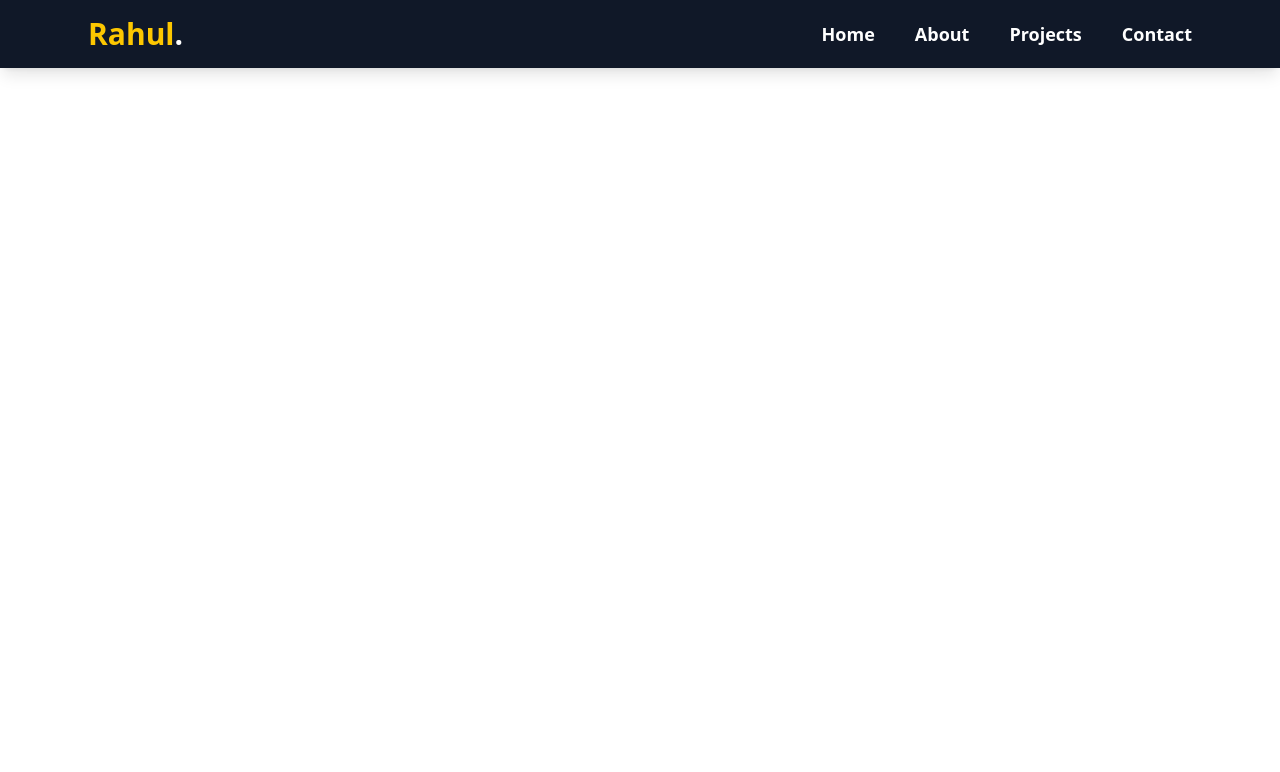
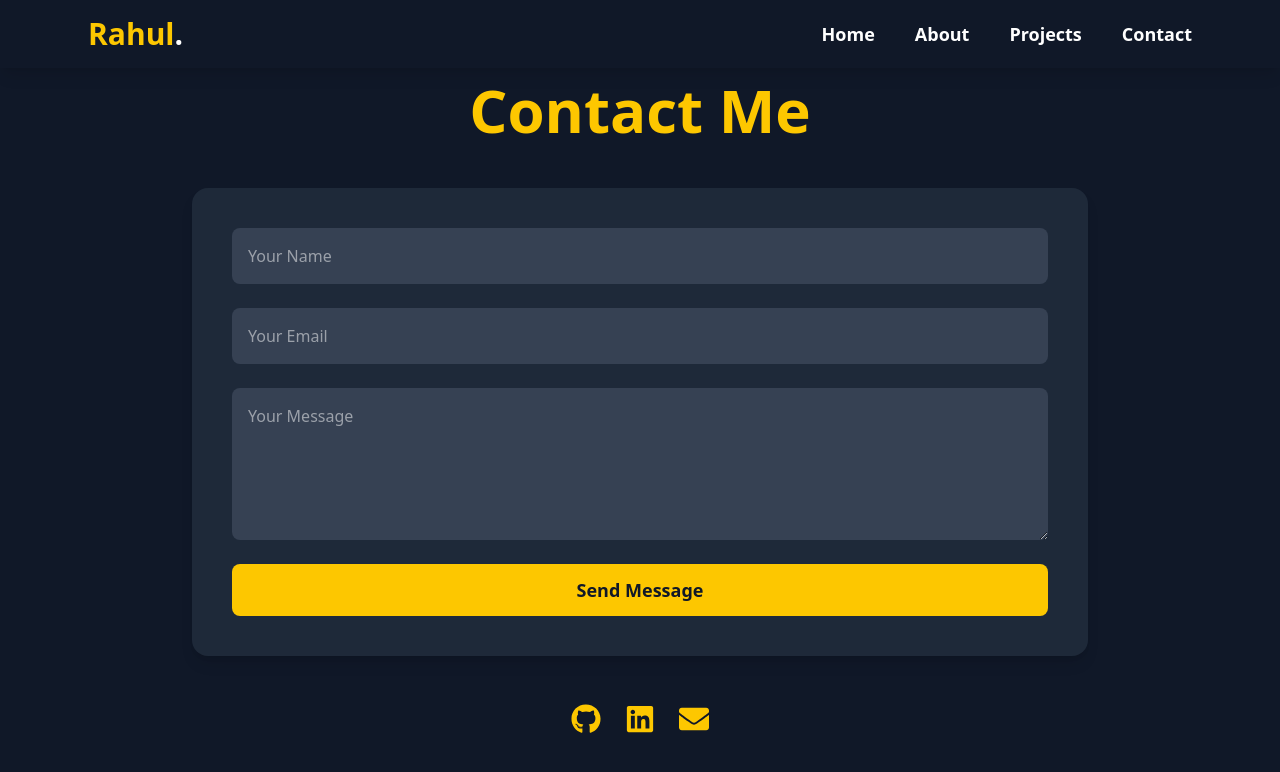
Before and after one commit to PalaniRahulDravid/My_Portfolio, a React (Vite) app: page /contact in a window 1280 px wide. Shown: the top 772 px of the page. Built offline with nearby package versions, Linux system fonts and the light colour scheme.

Commit message:
Updated Contact Section

```diff
--- a/src/pages/Contact.jsx
+++ b/src/pages/Contact.jsx
@@ -1,3 +1,122 @@
+import { motion } from "framer-motion";
+import { FaGithub, FaLinkedin, FaEnvelope } from "react-icons/fa";
+import { useState } from "react";
+
 export default function Contact() {
-    return <div>Contact Page</div>;
-  }
+  const [submitted, setSubmitted] = useState(false);
+  const [formData, setFormData] = useState({ name: "", email: "", message: "" });
+  const [errors, setErrors] = useState({});
+
+  const validateForm = () => {
+    let newErrors = {};
+    if (!formData.name.trim()) newErrors.name = "Name is required";
+    if (!formData.email.trim()) {
+      newErrors.email = "Email is required";
+    } else if (!/^[^\s@]+@[^\s@]+\.[^\s@]+$/.test(formData.email)) {
+      newErrors.email = "Invalid email format";
+    }
+    if (!formData.message.trim()) newErrors.message = "Message is required";
+    setErrors(newErrors);
+    return Object.keys(newErrors).length === 0;
+  };
+
+  const handleSubmit = (e) => {
+    e.preventDefault();
+    if (validateForm()) {
+      setSubmitted(true);
+      setTimeout(() => setSubmitted(false), 3000);
+      setFormData({ name: "", email: "", message: "" });
+    }
+  };
+
+  const handleChange = (e) => {
+    setFormData({ ...formData, [e.target.name]: e.target.value });
+  };
+
+  return (
+    <section className="min-h-screen bg-gray-900 text-white py-20 px-10">
+      <motion.h2
+        className="text-6xl font-extrabold text-yellow-400 text-center mb-12"
+        initial={{ opacity: 0, y: -20 }}
+        animate={{ opacity: 1, y: 0 }}
+        transition={{ duration: 1 }}
+      >
+        Contact Me
+      </motion.h2>
+
+      <div className="max-w-4xl mx-auto bg-gray-800 p-10 rounded-2xl shadow-lg">
+        {submitted ? (
+          <motion.p
+            className="text-xl text-green-400 text-center"
+            initial={{ opacity: 0 }}
+            animate={{ opacity: 1 }}
+          >
+            Thank you! I'll get back to you soon. ✅
+          </motion.p>
+        ) : (
+          <form onSubmit={handleSubmit} className="flex flex-col space-y-6">
+            <input
+              type="text"
+              name="name"
+              placeholder="Your Name"
+              value={formData.name}
+              onChange={handleChange}
+              className="p-4 rounded-lg bg-gray-700 text-white outline-none focus:ring-2 focus:ring-yellow-400"
+            />
+            {errors.name && <p className="text-red-500 text-sm">{errors.name}</p>}
+            <input
+              type="email"
+              name="email"
+              placeholder="Your Email"
+              value={formData.email}
+              onChange={handleChange}
+              className="p-4 rounded-lg bg-gray-700 text-white outline-none focus:ring-2 focus:ring-yellow-400"
+            />
+            {errors.email && <p className="text-red-500 text-sm">{errors.email}</p>}
+            <textarea
+              name="message"
+              placeholder="Your Message"
+              rows="5"
+              value={formData.message}
+              onChange={handleChange}
+              className="p-4 rounded-lg bg-gray-700 text-white outline-none focus:ring-2 focus:ring-yellow-400"
+            ></textarea>
+            {errors.message && <p className="text-red-500 text-sm">{errors.message}</p>}
+            <motion.button
+              type="submit"
+              className="bg-yellow-400 text-gray-900 px-6 py-3 rounded-lg font-bold text-lg hover:bg-yellow-500 transition cursor-pointer"
+              whileHover={{ scale: 1.05 }}
+            >
+              Send Message
+            </motion.button>
+          </form>
+        )}
+      </div>
+
+      <div className="mt-12 flex justify-center space-x-6">
+        <a
+          href="https://github.com/PalaniRahulDravid"
+          target="_blank"
+          rel="noopener noreferrer"
+          className="text-yellow-400 text-3xl hover:text-yellow-500 transition"
+        >
+          <FaGithub />
+        </a>
+        <a
+          href="https://www.linkedin.com/in/palani-rahul-dravid-a89916292/"
+          target="_blank"
+          rel="noopener noreferrer"
+          className="text-yellow-400 text-3xl hover:text-yellow-500 transition"
+        >
+          <FaLinkedin />
+        </a>
+        <a
+          href="mailto:rahuldravidpalani2005@gmail.com"
+          className="text-yellow-400 text-3xl hover:text-yellow-500 transition"
+        >
+          <FaEnvelope />
+        </a>
+      </div>
+    </section>
+  );
+}
```
